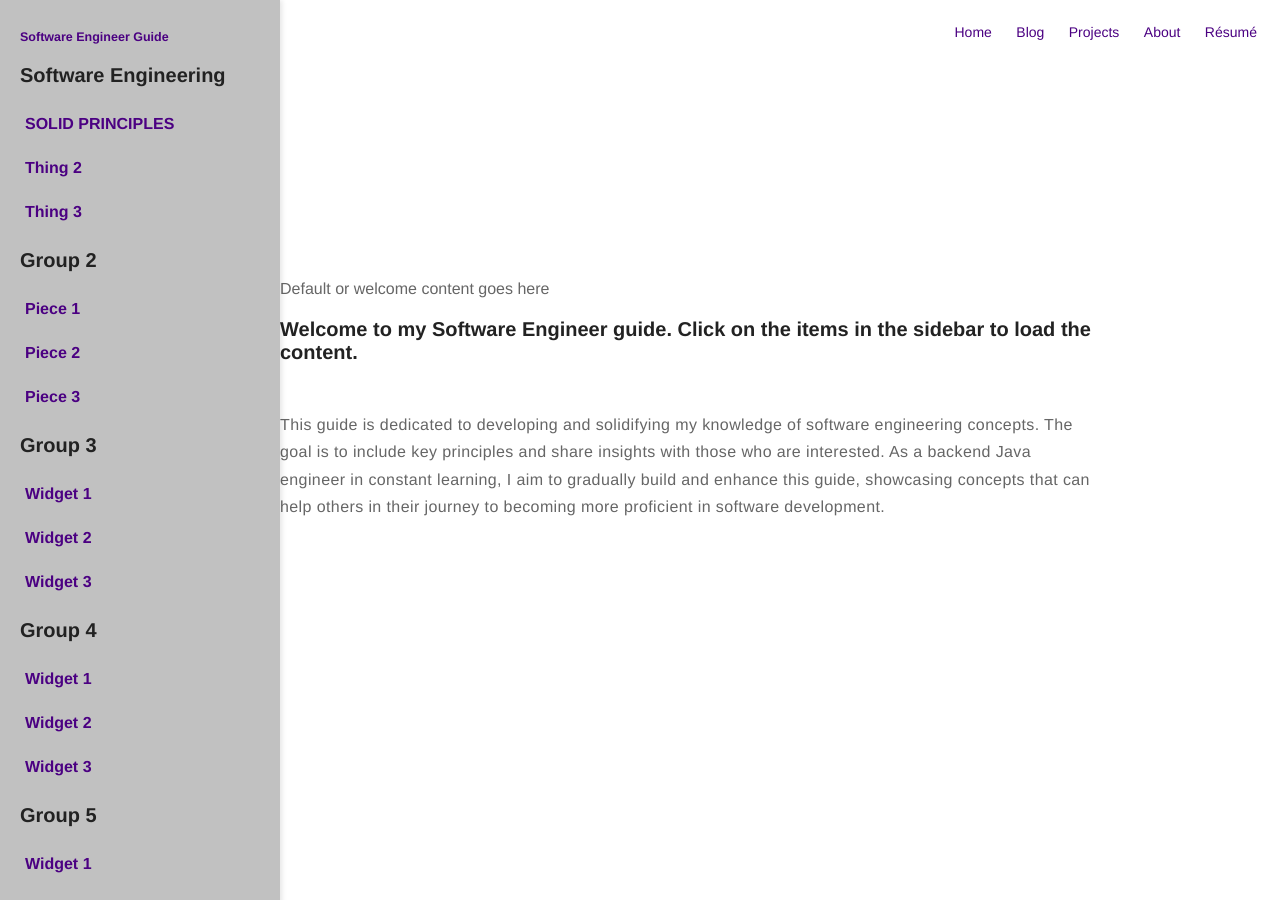
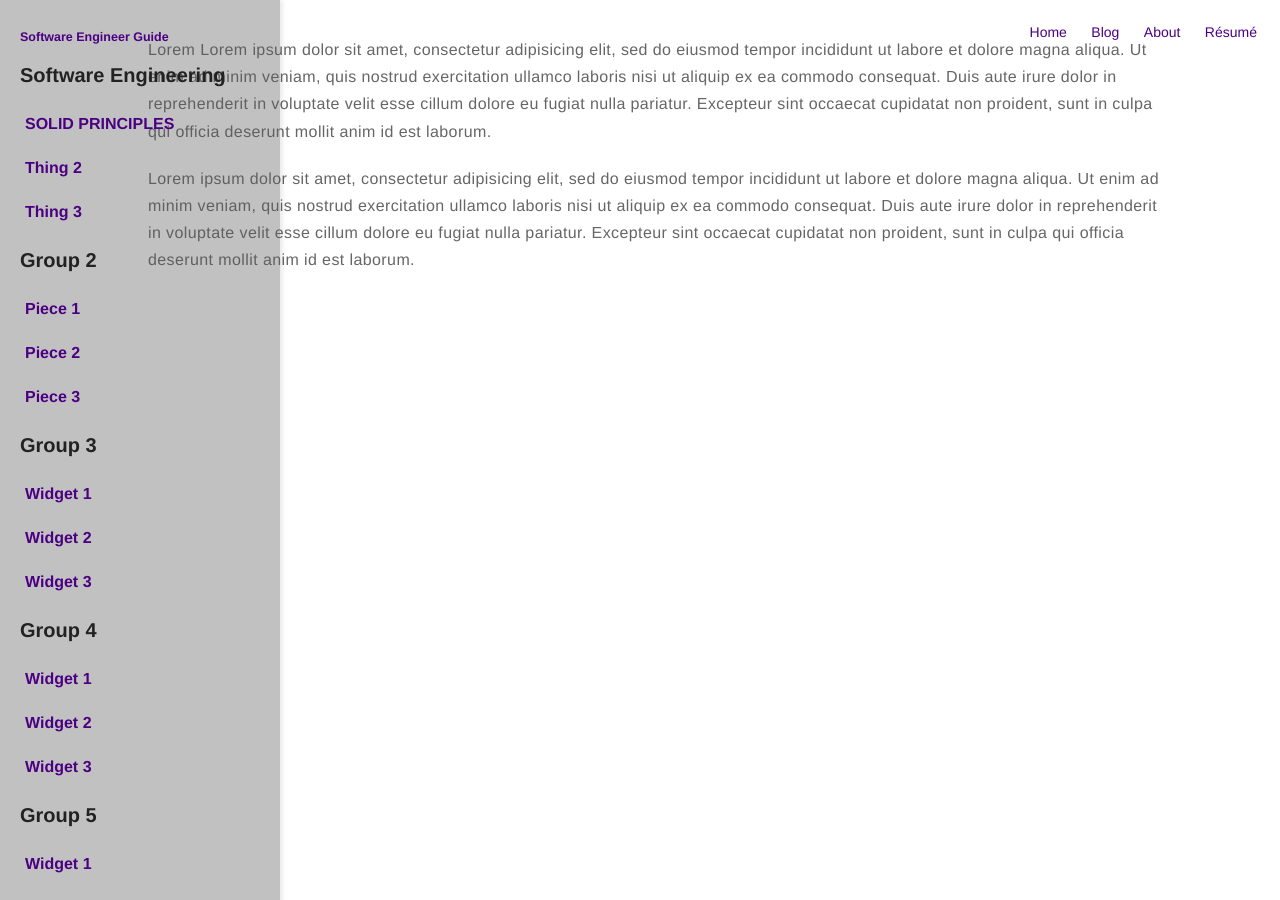
Before and after one commit to laiszig/laiszig.github.io, a Jekyll site: the page built from guide.md, in a window 1280 px wide. Built offline with Jekyll 4.4.1, drawn with Linux system fonts in a browser that asks for light colours; nearby versions of some CDN libraries.

Commit message:
adjust guide css

```diff
--- a/_config.yml
+++ b/_config.yml
@@ -55,7 +55,7 @@ authors:
 width: normal
 
 # if you don't need projects, comment the *projects* configs below
-projects: true
+# projects: true
 
 # if you don't need "about" or "blog", comment them out below
 about: true
--- a/_layouts/default.html
+++ b/_layouts/default.html
@@ -39,10 +39,13 @@ layout: compress
     </style>
 
 </head>
+
 <body>
     <div class="wrapper-{% if site.width == "normal" %}normal{% elsif site.width == "large" %}large{% endif %}">
         {% if page.layout == "post" %}
             <div class="post">
+        {% elsif page.layout == "guide" %}
+            <div class="guide">
         {% else %}
             {% if showHeader != true %}
                 <div class="page {{ page.title | downcase }}">
@@ -51,10 +54,9 @@ layout: compress
             {% endif %}
         {% endif %}
 
-            {{ content }}
-            </div>
-                </div>
-            </div>
+        {{ content }}
+        </div>
     </div>
 </body>
+
 </html>
--- a/_layouts/guide.html
+++ b/_layouts/guide.html
@@ -5,8 +5,6 @@ layout: default
 {% include header.html %}
 
 <body>
-    <div class="wrapper-{% if site.width == "normal" %}normal{% elsif site.width == "large" %}large{% endif %}">
-                    <!-- Sidebar -->
     <div class="sidebar">
         <div class="sidebar-nav">
             <h2>{{ site.data.samplelist.docs_list_title }}</h2>
@@ -24,10 +22,9 @@ layout: default
             {% endfor %}
         </div>
     </div>
-            <!-- Content Container -->
     <div id="content-container" class="content-container">
-                {{ content }}
-            </div>
+        {% if content %} {{ content }} {% else %} {% include_relative default.md
+        %} {% endif %}
     </div>
 
     <script>
@@ -40,9 +37,12 @@ layout: default
                     return response.text();
                 })
                 .then((data) => {
-                    document.getElementById("content-container").innerHTML = data;
+                    document.getElementById("content-container").innerHTML =
+                        data;
                     // Optional: Highlight the selected link
-                    document.querySelectorAll(".sidebar-nav a").forEach((link) => {
+                    document
+                        .querySelectorAll(".sidebar-nav a")
+                        .forEach((link) => {
                             link.classList.remove("active");
                         });
                     element.classList.add("active");
--- a/_sass/pages/guide.sass
+++ /dev/null
@@ -1,95 +0,0 @@
-.guide
-  // Theme color for the guide
-  --theme-color: #4b0082
-  // Sidebar width (adjustable)
-  --sidebar-width: 24rem
-
-/* Content Container - Main content area adjustments */
-.content-container
-  padding: 2rem // Add space inside the container
-  width: 100% // Take the remaining space beside the sidebar
-  // margin-left: var(--sidebar-width) // Ensure content does not overlap the sidebar
-  overflow: auto // Allow scrolling if content exceeds the container height
-
-  /* Responsive adjustments */
-  @media screen and (max-width: 768px)
-    width: 100% // Use full width on smaller screens
-    margin-left: 0 // Remove left margin
-    padding: 1rem // Reduce padding for smaller screens
-
-/* Sidebar Container - Fixed vertical navigation */
-.sidebar
-  position: fixed // Keeps sidebar in place while scrolling
-  left: 0
-  top: 0
-  width: var(--sidebar-width) // Defined sidebar width
-  height: 100% // Full viewport height
-  background-color: rgba(87, 87, 87, 0.37) // Semi-transparent background
-  box-shadow: 2px 0 5px rgba(0, 0, 0, 0.1) // Subtle shadow for depth
-  padding: 2rem // Add inner spacing
-  z-index: 1000 // Keep above other elements
-  overflow-y: auto // Allow vertical scrolling
-
-  /* Custom scrollbar styling */
-  &::-webkit-scrollbar
-    width: 8px // Narrow scrollbar width
-  &::-webkit-scrollbar-thumb
-    background-color: var(--theme-color) // Scrollbar thumb color
-    border-radius: 4px // Rounded edges for thumb
-    border: 2px solid rgba(87, 87, 87, 0.37) // Separate thumb from track
-    &:hover
-      background-color: var(--theme-color) // Darken on hover
-  &::-webkit-scrollbar-track
-    background-color: rgba(0, 0, 0, 0.1) // Track background color
-    border-radius: 4px // Rounded track edges
-
-/* Sidebar Navigation - Links and structure */
-.sidebar-nav
-  ul
-    list-style: none // Remove bullet points
-    padding: 0
-    margin: 0
-  li
-    margin: 1rem 0 // Add space between items
-  a
-    text-decoration: none // Remove underline
-    font-weight: bold // Make text bold
-    display: block // Full clickable area
-    padding: 0.5rem // Add inner spacing
-    border-radius: 4px // Round link edges
-    transition: background-color 0.3s // Smooth hover transition
-    &:hover
-      background-color: var(--theme-color) // Change background on hover
-      color: #f8f9fa // Light text color on hover
-
-/* Sidebar Title */
-.sidebar-nav h2
-  margin-bottom: 1rem // Add space below the title
-  font-size: 1.25rem // Slightly larger text
-  color: var(--theme-color) // Use theme color for the title
-
-/* Responsive Design - Mobile-friendly adjustments */
-@media screen and (max-width: 768px)
-  .sidebar
-    position: static // Sidebar moves with the page
-    width: 100% // Takes full width on small screens
-    box-shadow: none // Remove shadow for simpler appearance
-    padding: 1rem // Reduce padding for smaller viewports
-  body
-    margin-left: 0 // Remove body margin for mobile
-    padding: 1rem // Reduce content padding
-
-/* Wrapper Configurations for Guide Layout */
-.wrapper-normal,
-.wrapper-large
-  height: 100%
-  width: 96%
-  margin: var(--sidebar-width)
-
-/* Specific Configurations for Normal Wrapper */
-.wrapper-normal
-  max-width: 80% // Set the max width for normal wrapper
-
-/* Specific Configurations for Large Wrapper */
-.wrapper-large
-  max-width: 810px // Set the max width for large wrapper
--- /dev/null
+++ b/_sass/pages/guide.scss
@@ -0,0 +1,117 @@
+/* Root Variables */
+.guide {
+    --theme-color: #4b0082; // Theme color for the guide
+    --sidebar-width: 24rem; // Sidebar width (adjustable)
+}
+
+/* Wrapper Configurations */
+.wrapper-normal,
+.wrapper-large {
+    height: 100%;
+    width: 96%;
+    margin: 0 auto;
+}
+
+.wrapper-normal {
+    max-width: 80%; // Max width for normal wrapper
+}
+
+.wrapper-large {
+    max-width: 810px; // Max width for large wrapper
+}
+
+/* Sidebar */
+.sidebar {
+    position: fixed; // Keeps sidebar in place while scrolling
+    left: 0;
+    top: 0;
+    width: var(--sidebar-width); // Defined sidebar width
+    height: 100%; // Full viewport height
+    background-color: rgba(87, 87, 87, 0.37); // Semi-transparent background
+    box-shadow: 2px 0 5px rgba(0, 0, 0, 0.1); // Subtle shadow for depth
+    padding: 2rem; // Add inner spacing
+    z-index: 1000; // Keep above other elements
+    overflow-y: auto; // Allow vertical scrolling
+
+    /* Custom Scrollbar */
+    &::-webkit-scrollbar {
+        width: 8px; // Narrow scrollbar width
+    }
+
+    &::-webkit-scrollbar-thumb {
+        background-color: var(--theme-color); // Scrollbar thumb color
+        border-radius: 4px; // Rounded edges for thumb
+        border: 2px solid rgba(87, 87, 87, 0.37); // Separate thumb from track
+
+        &:hover {
+            background-color: var(--theme-color); // Darken on hover
+        }
+    }
+
+    &::-webkit-scrollbar-track {
+        background-color: rgba(0, 0, 0, 0.1); // Track background color
+        border-radius: 4px; // Rounded track edges
+    }
+}
+
+/* Sidebar Navigation */
+.sidebar-nav {
+    h2 {
+        margin-bottom: 1rem; // Add space below the title
+        font-size: 1.25rem; // Slightly larger text
+        color: var(--theme-color); // Use theme color for the title
+    }
+
+    ul {
+        list-style: none; // Remove bullet points
+        padding: 0;
+        margin: 0;
+    }
+
+    li {
+        margin: 1rem 0; // Add space between items
+    }
+
+    a {
+        text-decoration: none; // Remove underline
+        font-weight: bold; // Make text bold
+        display: block; // Full clickable area
+        padding: 0.5rem; // Add inner spacing
+        border-radius: 4px; // Round link edges
+        transition: background-color 0.3s; // Smooth hover transition
+
+        &:hover {
+            background-color: var(--theme-color); // Change background on hover
+            color: #f8f9fa; // Light text color on hover
+        }
+    }
+}
+
+/* Content Container */
+.content-container {
+    padding: 2rem; // Add space inside the container
+    width: 100%; // Take the remaining space beside the sidebar
+    overflow: auto; // Allow scrolling if content exceeds the container height
+
+    /* Responsive Adjustments */
+    @media screen and (max-width: 768px) {
+        width: 100%; // Use full width on smaller screens
+        margin-left: 0; // Remove left margin
+        padding: 1rem; // Reduce padding for smaller screens
+    }
+}
+
+/* Responsive Design */
+@media screen and (max-width: 768px) {
+    .sidebar {
+        position: static; // Sidebar moves with the page
+        width: 100%; // Takes full width on small screens
+        box-shadow: none; // Remove shadow for simpler appearance
+        padding: 1rem; // Reduce padding for smaller viewports
+    }
+
+    body {
+        margin-left: 0; // Remove body margin for mobile
+        padding: 1rem; // Reduce content padding
+    }
+}
--- a/guide.html
+++ /dev/null
@@ -1,51 +0,0 @@
----
-layout: guide
-title: Guide
----
-
-<!-- <div class="sidebar">
-    <div class="sidebar-nav">
-        <h2>{{ site.data.samplelist.docs_list_title }}</h2>
-        {% for item in site.data.samplelist.toc %}
-        <h3>{{ item.title }}</h3>
-        <ul>
-            {% for entry in item.subfolderitems %}
-            <li>
-                <a href="#" onclick="loadContent('{{ entry.url }}')"
-                    >{{ entry.page }}</a
-                >
-            </li>
-            {% endfor %}
-        </ul>
-        {% endfor %}
-    </div>
-</div> -->
-
-<div class="content-container">
-    Default or welcome content goes here
-    <h3>
-        Welcome to my Software Engineer guide. Click on the items in the sidebar
-        to load the content.
-    </h3>
-    <p>
-        <br />
-        This guide is dedicated to developing and solidifying my knowledge of
-        software engineering concepts. The goal is to include key principles and
-        share insights with those who are interested. As a backend Java engineer
-        in constant learning, I aim to gradually build and enhance this guide,
-        showcasing concepts that can help others in their journey to becoming
-        more proficient in software development.
-    </p>
-</div>
-
-<!-- <script>
-    function loadContent(url) {
-        fetch(url)
-            .then((response) => {
-                return response.text();
-            })
-            .then((data) => {
-                document.getElementById("content-container").innerHTML = data;
-            });
-    }
-</script> -->
--- /dev/null
+++ b/guide.md
@@ -0,0 +1,18 @@
+---
+layout: guide
+title: Guide
+---
+
+<p>Lorem Lorem ipsum dolor sit amet, consectetur adipisicing elit, sed do eiusmod
+tempor incididunt ut labore et dolore magna aliqua. Ut enim ad minim veniam,
+quis nostrud exercitation ullamco laboris nisi ut aliquip ex ea commodo
+consequat. Duis aute irure dolor in reprehenderit in voluptate velit esse
+cillum dolore eu fugiat nulla pariatur. Excepteur sint occaecat cupidatat non
+proident, sunt in culpa qui officia deserunt mollit anim id est laborum.</p>
+
+<p>Lorem ipsum dolor sit amet, consectetur adipisicing elit, sed do eiusmod
+tempor incididunt ut labore et dolore magna aliqua. Ut enim ad minim veniam,
+quis nostrud exercitation ullamco laboris nisi ut aliquip ex ea commodo
+consequat. Duis aute irure dolor in reprehenderit in voluptate velit esse
+cillum dolore eu fugiat nulla pariatur. Excepteur sint occaecat cupidatat non
+proident, sunt in culpa qui officia deserunt mollit anim id est laborum.</p>
```
Also changed, not shown: _includes/guide-body.html (added). Lines whose indentation alone changed are shown as unchanged.
